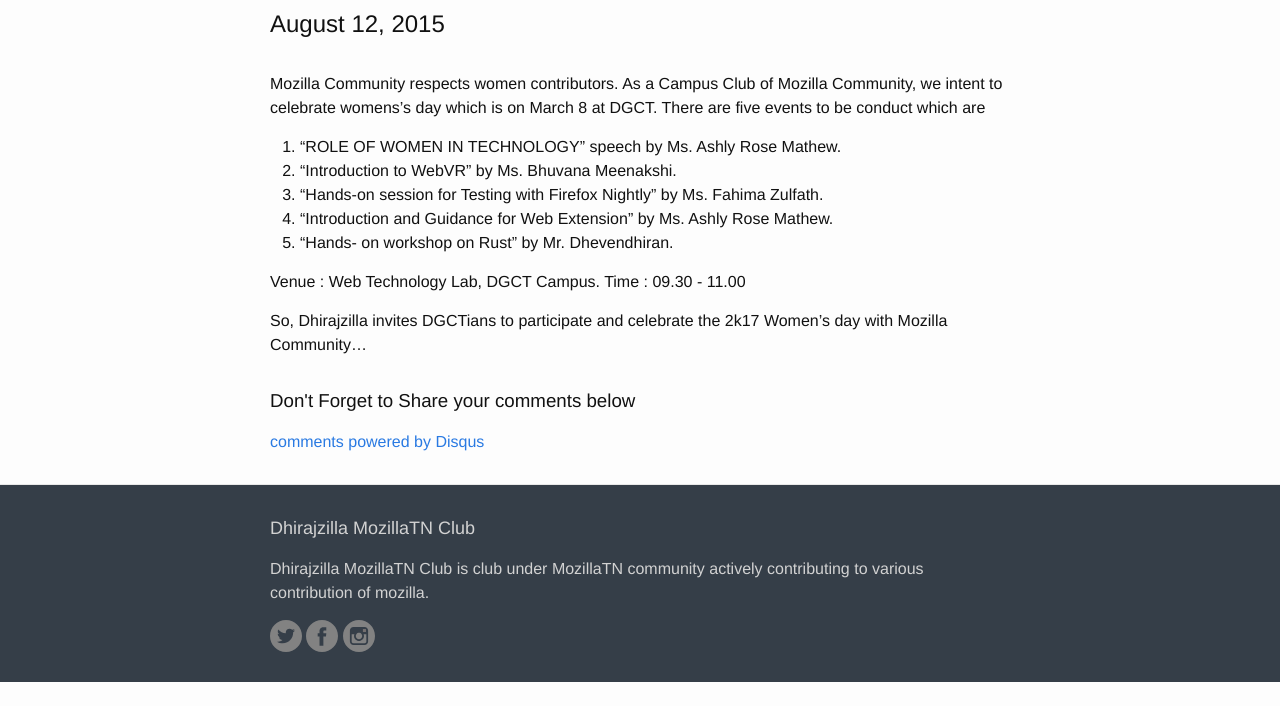
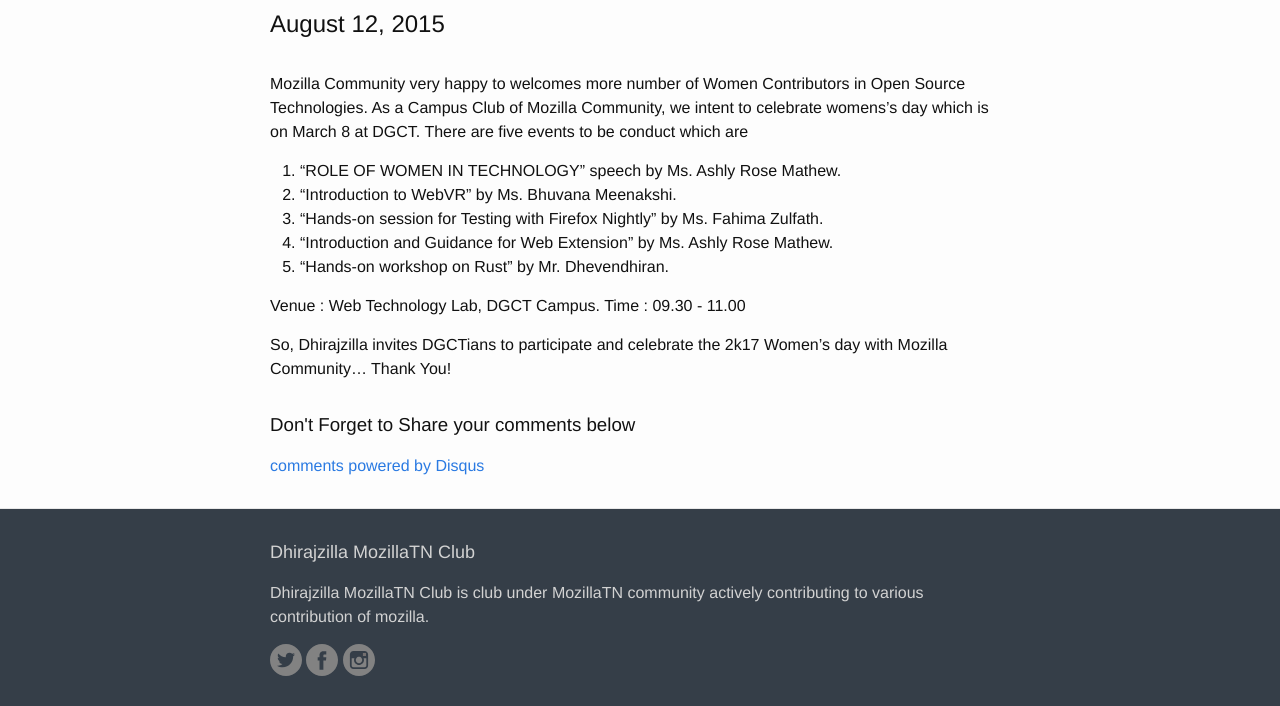
Before and after one commit to MozillaTN/Dhirajzilla, a Jekyll site: the page built from docs/_posts/2017-03-08-Invitation-Women's-Day.md, in a window 1280 px wide, cut to the strip 487-1193 px from the top of the page. Built offline with Jekyll 4.4.1, drawn with Linux system fonts in a browser that asks for light colours; comment, search, counter and statistics services are not loaded; before the commit the page ends 1169 px from its top, so only the background shows below that.

Commit message:
Update 2017-03-08-Invitation-Women's-Day.md

```diff
--- a/docs/_posts/2017-03-08-Invitation-Women's-Day.md
+++ b/docs/_posts/2017-03-08-Invitation-Women's-Day.md
@@ -13,15 +13,16 @@
 
 ---
 
-Mozilla Community respects women contributors. As a Campus Club of Mozilla Community, we intent to celebrate womens's day which is on March 8 at DGCT. There are five events to be conduct which are
+Mozilla Community very happy to welcomes more number of Women Contributors in Open Source Technologies. As a Campus Club of Mozilla Community, we intent to celebrate womens's day which is on March 8 at DGCT. There are five events to be conduct which are
 
 1. "ROLE OF WOMEN IN TECHNOLOGY" speech by Ms. Ashly Rose Mathew.
 2. "Introduction to WebVR" by Ms. Bhuvana Meenakshi.
 3. "Hands-on session for Testing with Firefox Nightly" by Ms. Fahima Zulfath.
 4. "Introduction and Guidance for Web Extension" by Ms. Ashly Rose Mathew.
-5. "Hands- on workshop on Rust" by Mr. Dhevendhiran.
+5. "Hands-on workshop on Rust" by Mr. Dhevendhiran.
 
-Venue	: Web Technology Lab, DGCT Campus.
-Time    	: 09.30 - 11.00
+Venue	  : Web Technology Lab, DGCT Campus.
+Time    : 09.30 - 11.00
 
 So, Dhirajzilla invites DGCTians to participate and celebrate the 2k17 Women's day with Mozilla Community...
+Thank You!
```
